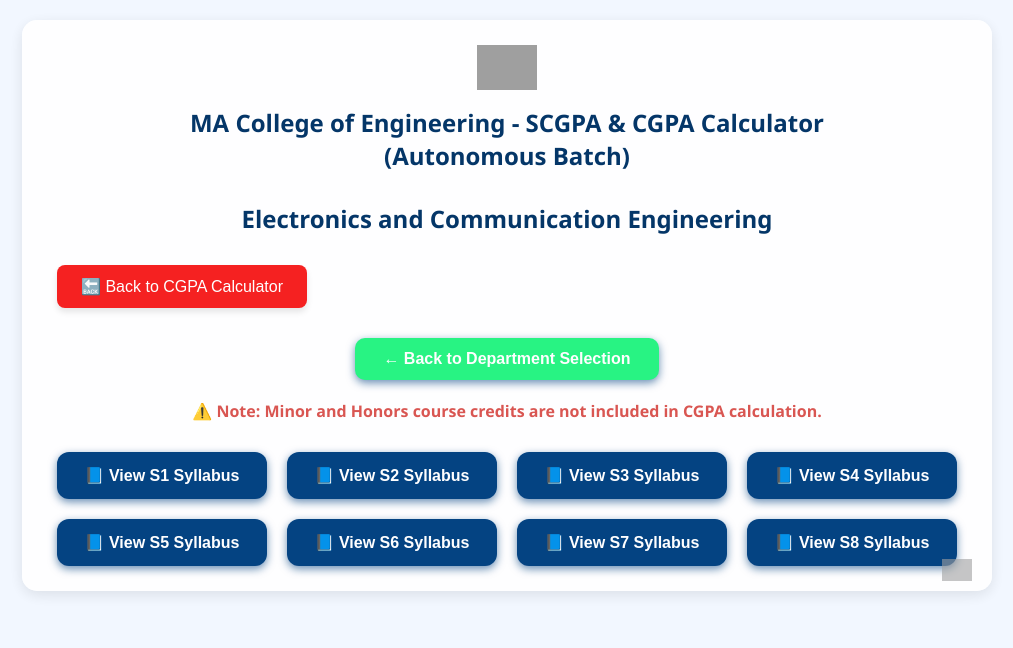
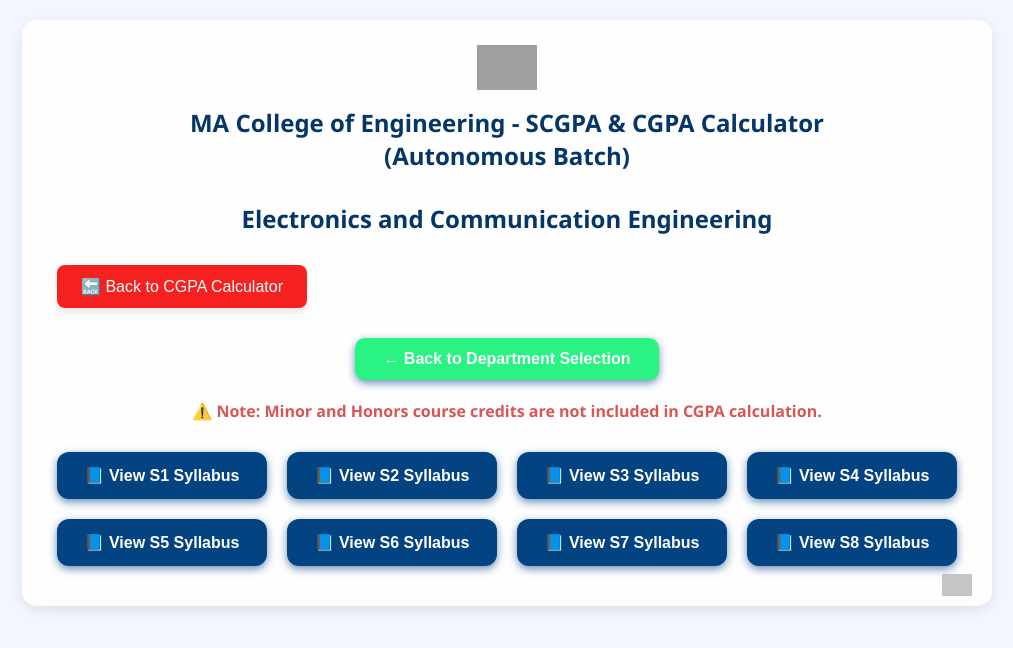
Before and after one commit to samuelmdileep/CGPA-calculator-KTU-MA-COLLAGE-OF-ENGINEERING-, a plain HTML site: page ec.html in a window 1280 px wide. Shown: the whole page, without its empty margins (133-1146 px from the left). Drawn offline with Linux system fonts and the light colour scheme; grey boxes are pictures that could not be loaded.

Commit message:
Update ec.html

```diff
--- a/ec.html
+++ b/ec.html
@@ -535,8 +535,8 @@
       <button onclick="importToCalculator('S8')" class="import-btn">📥 Import to Calculator</button>
     </div>
   </div>
-
   </div>
+      <div style="height: 15px;"></div>
 
 
  <!-- Modal HTML (place at the end of the body) -->
```
